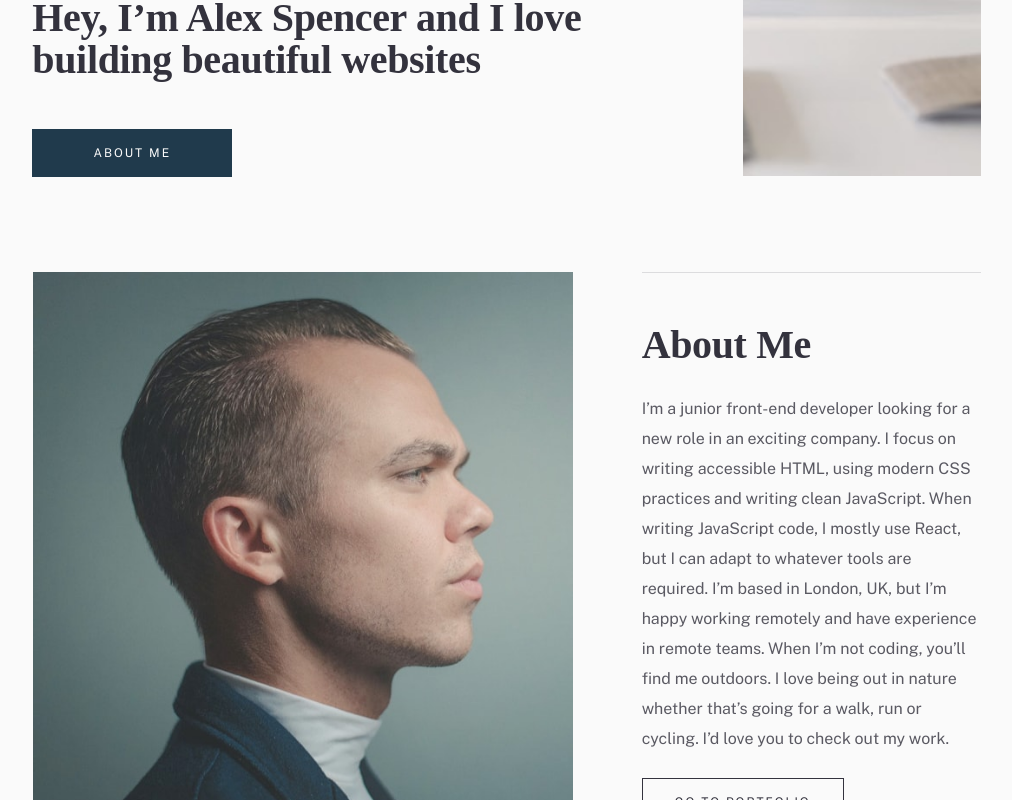
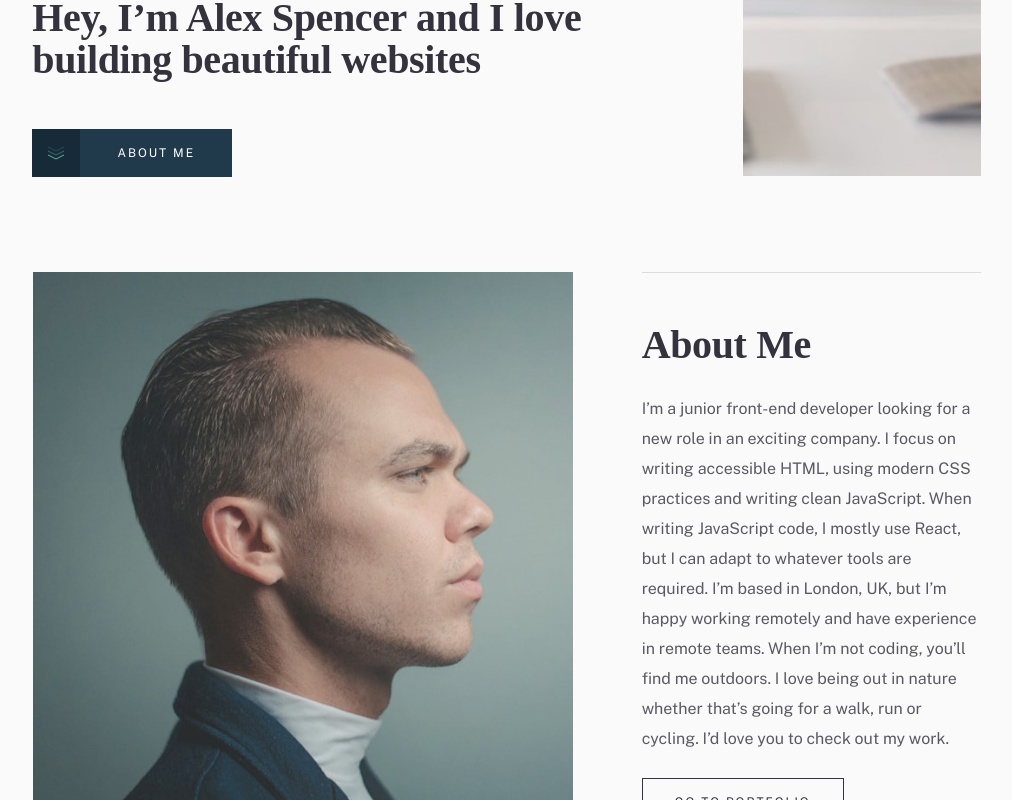
Before and after one commit to RoanMacmillan/minimal-portfolio-site, a React (Vite) app: page / in a window 1280 px wide. Shown: the part 800-1600 px from the top of the page, without its empty margins (133-1145 px from the left). Built offline with nearby package versions, Linux system fonts and the light colour scheme; a web font is replaced by a local one.

Commit message:
added scroll to top when navigating links

```diff
--- a/src/App.css
+++ b/src/App.css
@@ -25,14 +25,11 @@ html {
 /* min body height */
 
 body {
-  background: #FAFAFA;
-
+  background: #fafafa;
 }
 
 .App {
   min-height: 100vh;
-
-
 }
 
 /* responsive images/videos */
@@ -108,8 +105,8 @@ video {
   transition: all 0.2s ease;
 }
 
-.aboutBtn:hover {
-  background: #5fb4a2;
+.linksContainer a {
+  color: white;
 }
 
 @media screen and (min-width: 768px) {
@@ -156,10 +153,6 @@ video {
     gap: 15px;
   }
 
-  .socialContainer img:last-of-type {
-    margin-left: 1px;
-  }
-
   .linksContainer {
     margin: 0;
     margin-right: auto;
@@ -172,9 +165,7 @@ video {
   }
 }
 
-
 /* was supposed to be in './PortfolioItem.css' but encountered deploy issue */
-
 
 .indexLine {
   margin-top: 1.5rem;
@@ -240,15 +231,12 @@ video {
     padding-right: 96px;
   }
 
-
-
   .manageItem,
   .insureItem {
     padding-right: 0;
   }
 
   .staticContainer {
-
     display: flex;
     gap: 32px;
   }
--- a/src/App.jsx
+++ b/src/App.jsx
@@ -7,6 +7,7 @@ import PortfolioIndex from "./assets/Components/PortfolioIndex/PortfolioIndex";
 import PortfolioDetail from "./assets/Components/PortfolioDetail/PortfolioDetail";
 import portfolioItemsData from "../portfolioItemsData.json";
 import ContactPage from "./assets/Components/ContactPage/ContactPage";
+import ScrollToTop from "./assets/Components/ScrollToTop/ScrollToTop";
 import "./App.css";
 
 function App() {
@@ -15,12 +16,14 @@ function App() {
     <div className="App">
       <BrowserRouter>
         <Header />
+        <ScrollToTop>
         <Routes>
           <Route exact path="/" element={<HomePage />} />
           <Route path="/index" element={<PortfolioIndex />} />
           <Route path='/portfolio/:id' element={<PortfolioDetail portfolioItemsData={portfolioItemsData} />} />
           <Route path="/contact-me" element={<ContactPage />} />
         </Routes>
+        </ScrollToTop>
         <Footer />
       </BrowserRouter>
     </div>
--- a/src/assets/Components/HomePage/HomePage.css
+++ b/src/assets/Components/HomePage/HomePage.css
@@ -28,7 +28,7 @@ main h1 {
   text-align: center;
   letter-spacing: 2px;
   text-transform: uppercase;
-  color: #FAFAFA;
+  color: #fafafa;
   border: none;
   margin-top: 32px;
 }
@@ -62,9 +62,39 @@ main h1 {
   display: none;
 }
 
+.scrollDownWrapper {
+  width: 48px;
+  height: 48px;
+  display: flex;
+  align-items: center;
+  justify-content: center;
+  background: #162a38;
+
+
+}
+
+.aboutMeWrapper span {
+  font-family: "Public Sans";
+  font-style: normal;
+  font-weight: 400;
+  font-size: 12px;
+  line-height: 14px;
+  text-align: center;
+  letter-spacing: 2px;
+  text-transform: uppercase;
+  color: #ffffff;
+  width: 152px;
+}
+
+.scrollDownBtn {
+  display: flex;
+  align-items: center;
+  justify-content: flex-start;
+}
+
 @media screen and (min-width: 768px) {
   .aboutMeWrapper {
-    background: #FAFAFA !important;
+    background: #fafafa !important;
 
     z-index: 5000;
     width: 75%;
--- a/src/assets/Components/HomePage/HomePage.jsx
+++ b/src/assets/Components/HomePage/HomePage.jsx
@@ -3,6 +3,7 @@ import "./HomePage.css";
 import DesktopHero from "../../images/homepage/desktop/image-homepage-hero@2x.jpg";
 import TabletHero from "../../images/homepage/tablet/image-homepage-hero.jpg";
 import ProfilePic from "../../images/homepage/mobile/image-homepage-profile@2x.jpg";
+import ButtonIcon from '../../images/icons/down-arrows.svg';
 import Button from "../Button/Button";
 import { Link } from "react-router-dom";
 const HomePage = () => {
@@ -26,8 +27,13 @@ const HomePage = () => {
         </div>
         <div className="aboutMeWrapper">
           <h1>Hey, I’m Alex Spencer and I love building beautiful websites</h1>
-          <button className="aboutBtn" type="button" onClick={scrollToAbout}>
-            about me
+
+          <button className="aboutBtn scrollDownBtn" type="button" onClick={scrollToAbout}>
+            <div className="scrollDownWrapper">
+            <img src={ButtonIcon} alt='Button Icon'></img>
+            </div>
+            <span>about me</span>
+
           </button>
         </div>
       </div>
--- /dev/null
+++ b/src/assets/Components/ScrollToTop/ScrollToTop.jsx
@@ -0,0 +1,14 @@
+import { useEffect } from "react";
+import { useLocation } from "react-router-dom";
+
+const ScrollToTop = ({ children }) => {
+  const { pathname } = useLocation();
+
+  useEffect(() => {
+    window.scrollTo(0, 0);
+  }, [pathname]);
+
+  return children;
+};
+
+export default ScrollToTop;
```
